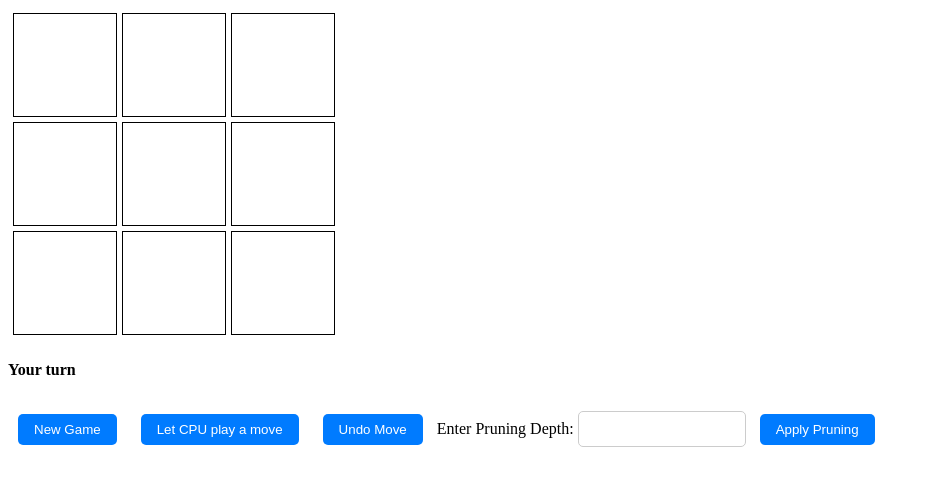
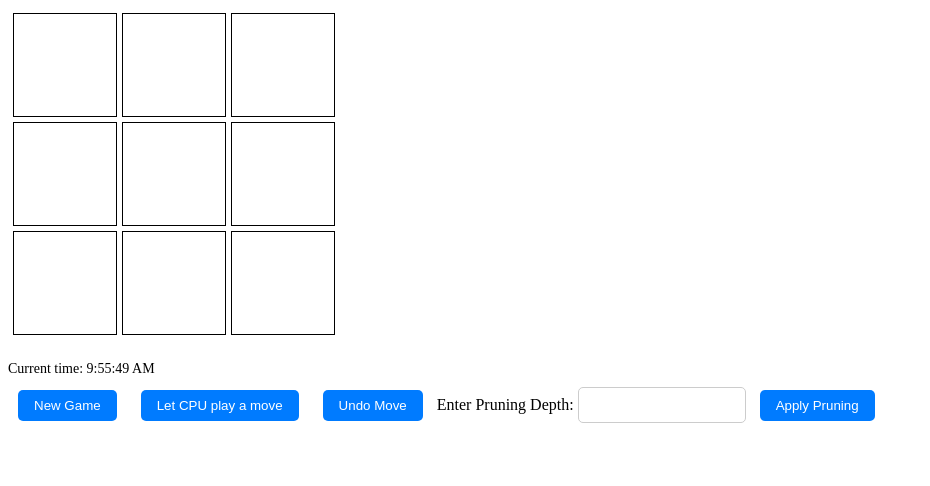
Before and after one commit to PrinceTholia/Tic-Tac-Toe, a plain HTML site: page index.html in a window 1280 px wide. Shown: the whole page, without its empty margins (0-930 px from the left). Drawn offline with Linux system fonts and the light colour scheme.

Commit message:
Update index.html

```diff
--- a/index.html
+++ b/index.html
@@ -21,6 +21,21 @@
   <label for="prundepth">Enter Pruning Depth:</label>
   <input type="number" id="prundepth" name="prundepth">
   <button id="Prunning">Apply Pruning</button>
-  <script src="script.js"></script>
+  <script>
+    // Get the timing element
+    const timingElement = document.getElementById("timing");
+
+    // Function to update timing information
+    function updateTiming() {
+      const currentTime = new Date();
+      timingElement.textContent = "Current time: " + currentTime.toLocaleTimeString();
+    }
+
+    // Call the updateTiming function initially
+    updateTiming();
+
+    // Update timing every second
+    setInterval(updateTiming, 1000);
+  </script>
 </body>
 </html>
```
